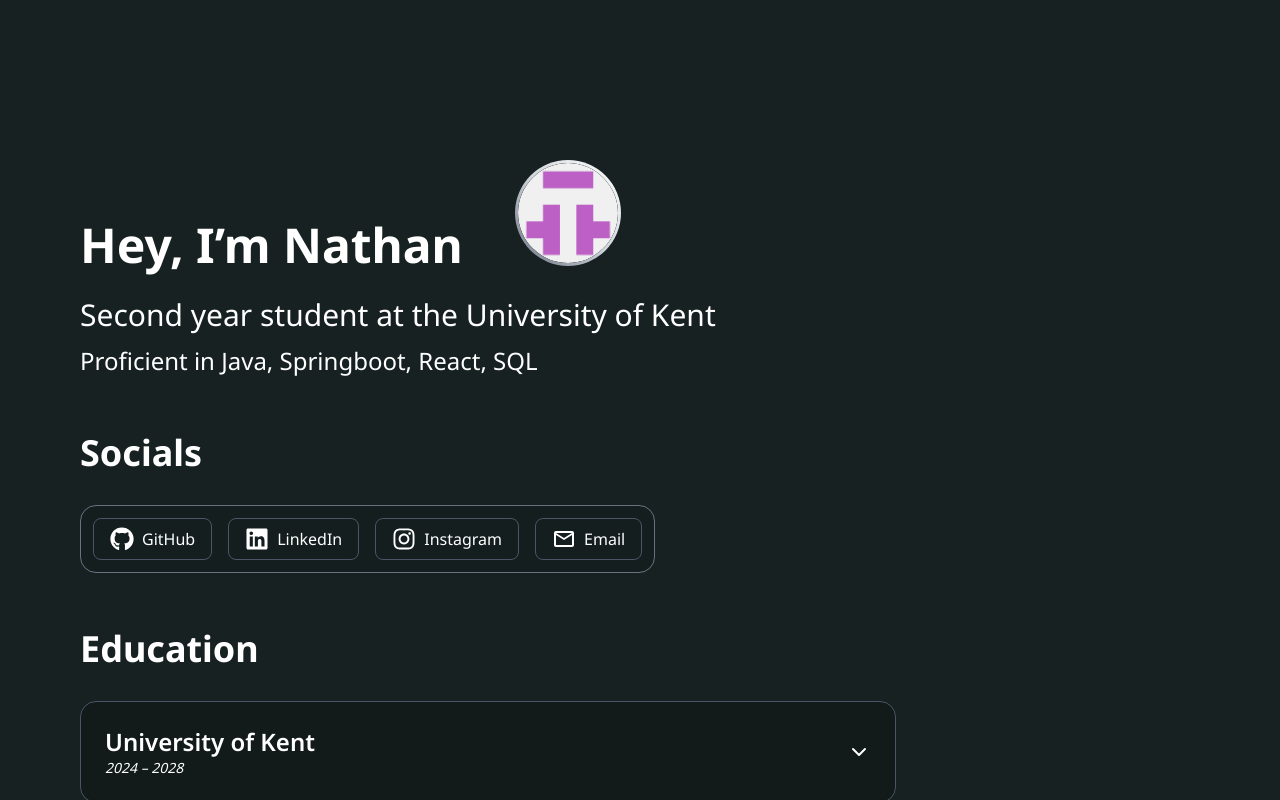
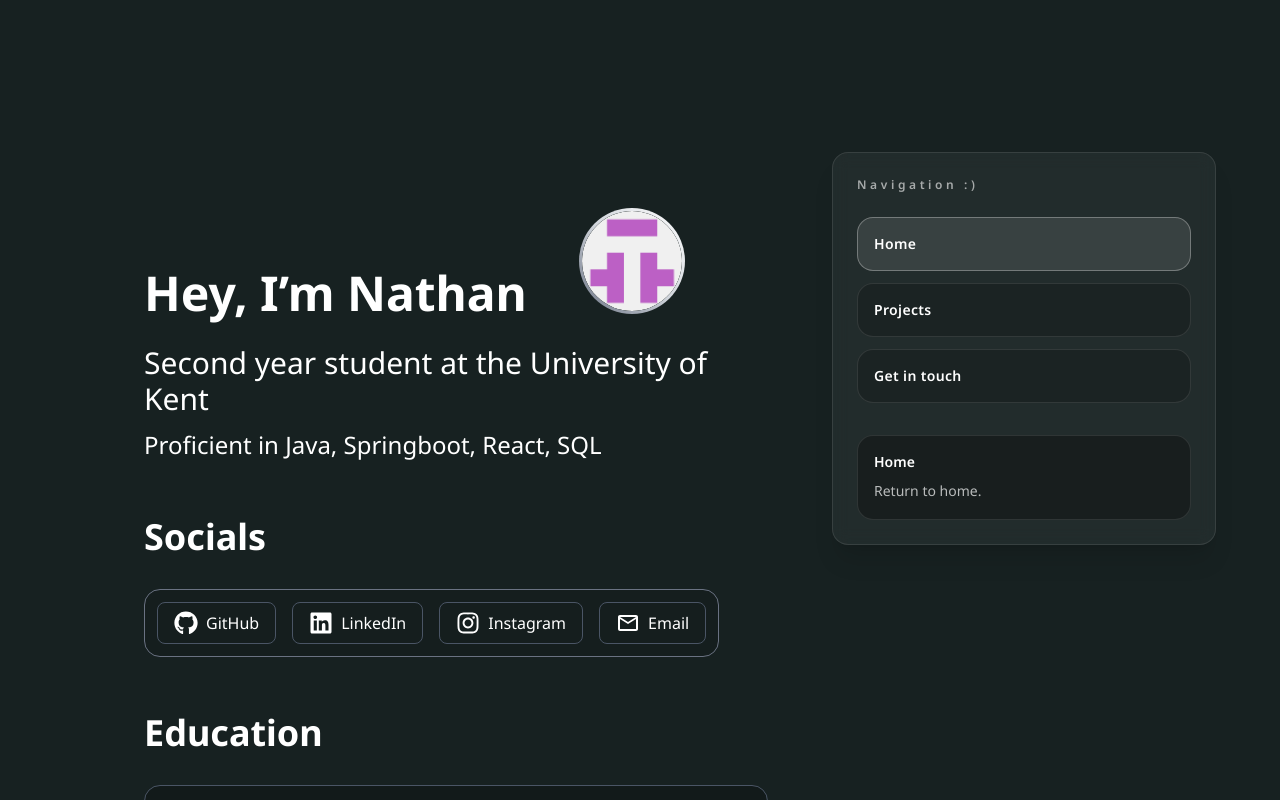
Before and after one commit to nathant1234567/nathan-portfolio, a Next.js app: page / in a window 1280 px wide. Shown: the top 800 px of the page. Built offline with nearby package versions, Linux system fonts and the light colour scheme.

Commit message:
added navigation page. took two afternoons and only a little bit of chatgpt

```diff
--- a/src/app/globals.css
+++ b/src/app/globals.css
@@ -14,7 +14,13 @@
   --color-nice-black: #172121;
 }
 
+html {
+  scrollbar-width: none;
+}
 
+html::-webkit-scrollbar {
+  display: none;
+}
 
 /*@media (prefers-color-scheme: dark) {*/
 /*  :root {*/
--- a/src/app/page.tsx
+++ b/src/app/page.tsx
@@ -4,19 +4,23 @@ import Socials from "../components/Socials";
 import Education from "@/components/Education";
 import {BlackBackground} from "@/components/BlackBackground";
 import PageWrapper from "@/components/PageWrapper";
+import NavigationPane from "@/components/NavigationPane";
 
 
 export default function Home() {
   return (
-    <div>
-      <main>
+      <div className="mx-auto flex min-h-screen w-full max-w-7xl flex-col gap-10 px-6 py-12 md:flex-row md:items-start md:gap-16 lg:px-16">
+          <main className="flex-1">
               <PageWrapper>
                   <Heading />
                   <Socials />
                   <Education />
-              <ButtonLink href={"/projects"}>View Projects</ButtonLink>
+                  {/*<div className="fade mt-8">*/}
+                  {/*    <ButtonLink href={"/projects"}>View Projects</ButtonLink>*/}
+                  {/*</div>*/}
               </PageWrapper>
           </main>
+          <NavigationPane />
       </div>
   );
 }
--- a/src/app/projects/page.tsx
+++ b/src/app/projects/page.tsx
@@ -1,10 +1,23 @@
+import NavigationPane from "@/components/NavigationPane";
+import PageWrapper from "@/components/PageWrapper";
+import Heading from "@/components/Heading";
+import Socials from "@/components/Socials";
+import Education from "@/components/Education";
+import ButtonLink from "@/components/ButtonLink";
+import SectionWrapper from "@/components/SectionWrapper";
+
 export default function ProjectsPage() {
     return (
-        <>
-            <h1 className="text-4xl font-bold mb-6">Projects</h1>
-            <p className="text-lg leading-relaxed">
-                Here are some of my recent projects showcasing full-stack development and UI design.
-            </p>
-        </>
+        <div className="mx-auto flex min-h-screen w-full max-w-7xl flex-col gap-10 px-6 py-12 md:flex-row md:items-start md:gap-16 lg:px-16">
+            <main className="flex-1">
+                <PageWrapper>
+                    <SectionWrapper>
+                        <h1 className="text-4xl font-bold mb-6">Projects</h1>
+                        <p className="text-lg leading-relaxed">Will update this page soon.</p>
+                    </SectionWrapper>
+                </PageWrapper>
+            </main>
+            <NavigationPane />
+        </div>
     );
 }
--- /dev/null
+++ b/src/components/NavigationPane.tsx
@@ -0,0 +1,87 @@
+"use client";
+
+import Link from "next/link";
+import { usePathname } from "next/navigation";
+import { useEffect, useMemo, useState } from "react";
+import { AnimatePresence, motion } from "framer-motion";
+import { pageLinkData } from "@/data/pagelinks";
+
+const links = pageLinkData;
+
+export default function NavigationPane() {
+    const pathname = usePathname();
+
+    // what link is active by default
+    const defaultActive = useMemo(() => {
+        return (
+            links.find((link) =>
+                link.href === "/" ? pathname === "/" : pathname.startsWith(link.href)) ?? links[0]);
+    }, [pathname]);
+
+    // what is currently hovered
+    const [hovered, setHovered] = useState(defaultActive);
+
+    // update hovered when pathname changes
+    useEffect(() => {
+        setHovered(defaultActive);
+    }, [defaultActive]);
+
+    return (
+        <aside className="hidden h-fit w-full max-w-sm flex-col justify-between rounded-2xl border border-white/10 bg-white/5 p-6 text-white shadow-xl backdrop-blur md:sticky md:top-38 md:flex">
+            <div>
+                <p className="text-xs font-semibold tracking-[0.3em] text-white/60">
+                    Navigation :)
+                </p>
+                <ul className="mt-6 space-y-3">
+                    {links.map((link) => {
+                        const isActive =
+                            link.href === "/"
+                                ? pathname === "/"
+                                : pathname.startsWith(link.href);
+                        return (
+                            <li key={link.href}>
+                                <Link
+                                    href={link.href}
+                                    className={`group relative flex items-center justify-between rounded-2xl border px-4 py-3 transition-all duration-200 focus:outline-none focus-visible:ring-2 focus-visible:ring-white/50 ${
+                                        isActive ? "border-white/30 bg-white/10" : "border-white/10 bg-black/20 hover:border-white/30 hover:bg-white/5"
+                                    }`}
+                                    onMouseEnter={() => setHovered(link)}
+                                    onFocus={() => setHovered(link)}
+                                    onMouseLeave={() => setHovered(defaultActive)}
+                                >
+                  <span className="text-sm font-semibold tracking-wide">
+                    {link.label}
+                  </span>
+                                    <span className="text-lg opacity-0 transition-opacity duration-200 group-hover:opacity-100">
+                    →
+                  </span>
+                                    {isActive && (
+                                        <motion.span
+                                            layoutId="active-glow"
+                                            className="absolute inset-0 -z-10"
+                                            transition={{ type: "spring", stiffness: 250, damping: 30 }}
+                                        />
+                                    )}
+                                </Link>
+                            </li>
+                        );
+                    })}
+                </ul>
+            </div>
+
+            <AnimatePresence mode="wait">
+                <motion.div
+                    key={hovered.href}
+                    initial={{ opacity: 0, y: 10 }}
+                    animate={{ opacity: 1, y: 0 }}
+                    exit={{ opacity: 0, y: -10 }}
+                    transition={{ duration: 0.2 }}
+                    className="mt-8 rounded-2xl border border-white/10 bg-black/30 p-4 text-sm text-white/70"
+                >
+                    <p className="font-semibold text-white">{hovered.label}</p>
+                    <p className="mt-2 leading-relaxed">{hovered.description}</p>
+                </motion.div>
+            </AnimatePresence>
+        </aside>
+    );
+}
--- /dev/null
+++ b/src/data/pagelinks.ts
@@ -0,0 +1,24 @@
+// pagelinks.ts
+export interface PageLinkEntry {
+  label: string;
+  href: string;
+  description: string;
+}
+
+export const pageLinkData: PageLinkEntry[] = [
+  {
+    label: "Home",
+    href: "/",
+    description: "Return to home.",
+  },
+  {
+    label: "Projects",
+    href: "/projects",
+    description: "Browse a selection of recent projects I have worked on.",
+  },
+  {
+    label: "Get in touch",
+    href: "mailto:nathantomp@gmail.com",
+    description: "Drop a message if you'd like to collaborate or just say hello.",
+  },
+];
```
Lines whose indentation alone changed are shown as unchanged.
